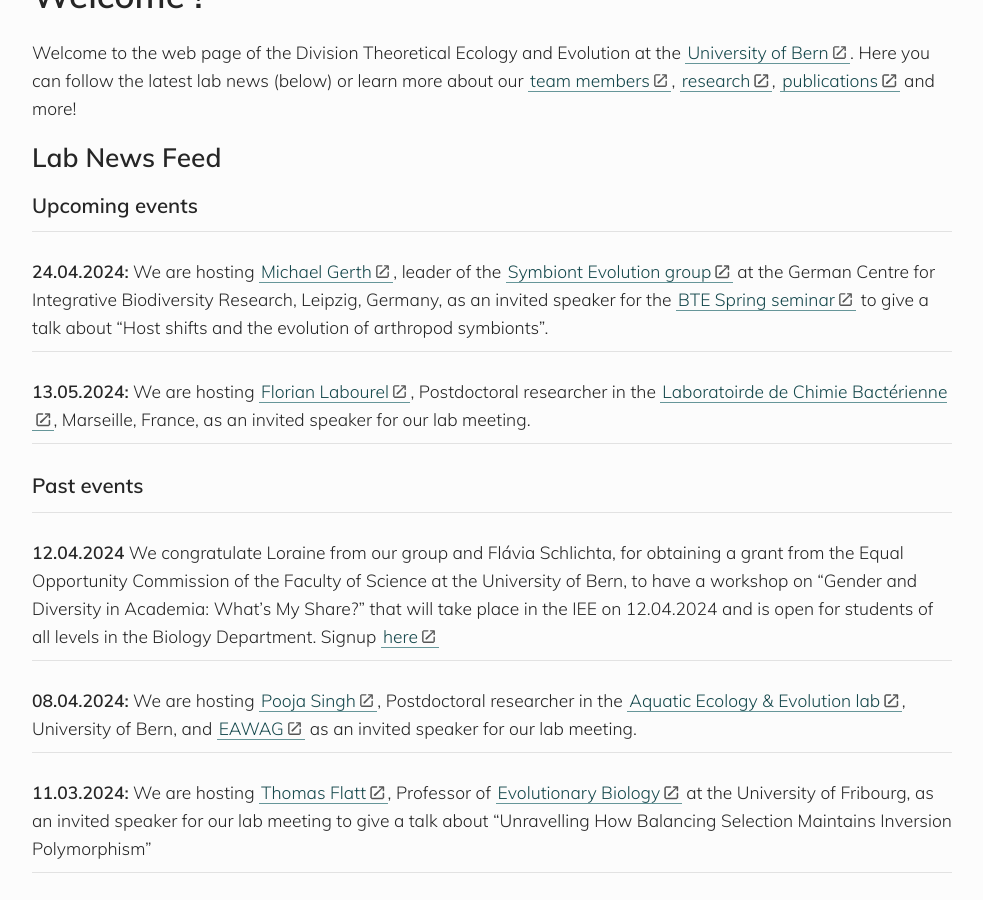
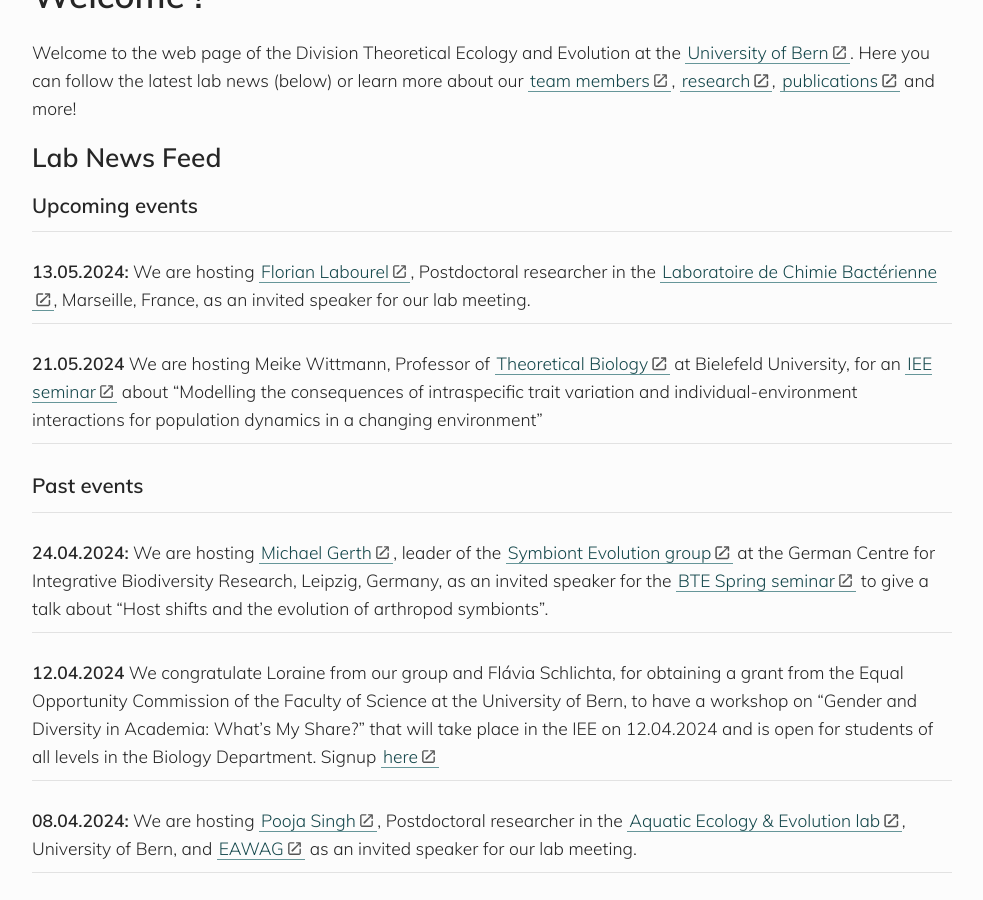
Before and after one commit to banklab/banklab.github.io, a Jekyll site: the page built from index.md, in a window 1280 px wide and 900 px high, scrolled down 383 px. Shown: the whole window, without its empty margins (148-1131 px from the left). Built offline with Jekyll 4.4.1, drawn with Linux system fonts in a browser that asks for light colours; some web fonts are replaced.

Commit message:
Update index

```diff
--- a/index.md
+++ b/index.md
@@ -14,15 +14,19 @@ Welcome to the web page of the Division Theoretical Ecology and Evolution at the
 
 ---
 
-**24.04.2024:** We are hosting [Michael Gerth](https://scholar.google.com/citations?user=puPG9FUAAAAJ&hl=en&oi=ao), leader of the [Symbiont Evolution group](https://www.idiv.de/en/symbiont-evolution.html) at the German Centre for Integrative Biodiversity Research, Leipzig, Germany, as an invited speaker for the [BTE Spring seminar](https://www.iee.unibe.ch/studies/lecture_series_in_behavioral_theoretical_and_evolutionary_biology/index_eng.html) to give a talk about "Host shifts and the evolution of arthropod symbionts".
+**13.05.2024:** We are hosting [Florian Labourel](https://scholar.google.com/citations?user=epay42kAAAAJ&hl=en&oi=ao), Postdoctoral researcher in the [Laboratoire de Chimie Bactérienne](https://lcb.cnrs.fr/), Marseille, France, as an invited speaker for our lab meeting.
 
 ---
 
-**13.05.2024:** We are hosting [Florian Labourel](https://scholar.google.com/citations?user=epay42kAAAAJ&hl=en&oi=ao), Postdoctoral researcher in the [Laboratoirde de Chimie Bactérienne](https://lcb.cnrs.fr/), Marseille, France, as an invited speaker for our lab meeting.
+ **21.05.2024** We are hosting Meike Wittmann, Professor of [Theoretical Biology](https://fis-portal.uni-bielefeld.de/vivo/display/p_2303) at Bielefeld University, for an [IEE seminar](https://www.iee.unibe.ch/studies/lecture_series_in_ecology_and_evolution/index_eng.html) about "Modelling the consequences of intraspecific trait variation and individual-environment interactions for population dynamics in a changing environment"
 
 ---
 
 ### Past events
+
+---
+
+**24.04.2024:** We are hosting [Michael Gerth](https://scholar.google.com/citations?user=puPG9FUAAAAJ&hl=en&oi=ao), leader of the [Symbiont Evolution group](https://www.idiv.de/en/symbiont-evolution.html) at the German Centre for Integrative Biodiversity Research, Leipzig, Germany, as an invited speaker for the [BTE Spring seminar](https://www.iee.unibe.ch/studies/lecture_series_in_behavioral_theoretical_and_evolutionary_biology/index_eng.html) to give a talk about "Host shifts and the evolution of arthropod symbionts".
 
 ---
 
```
